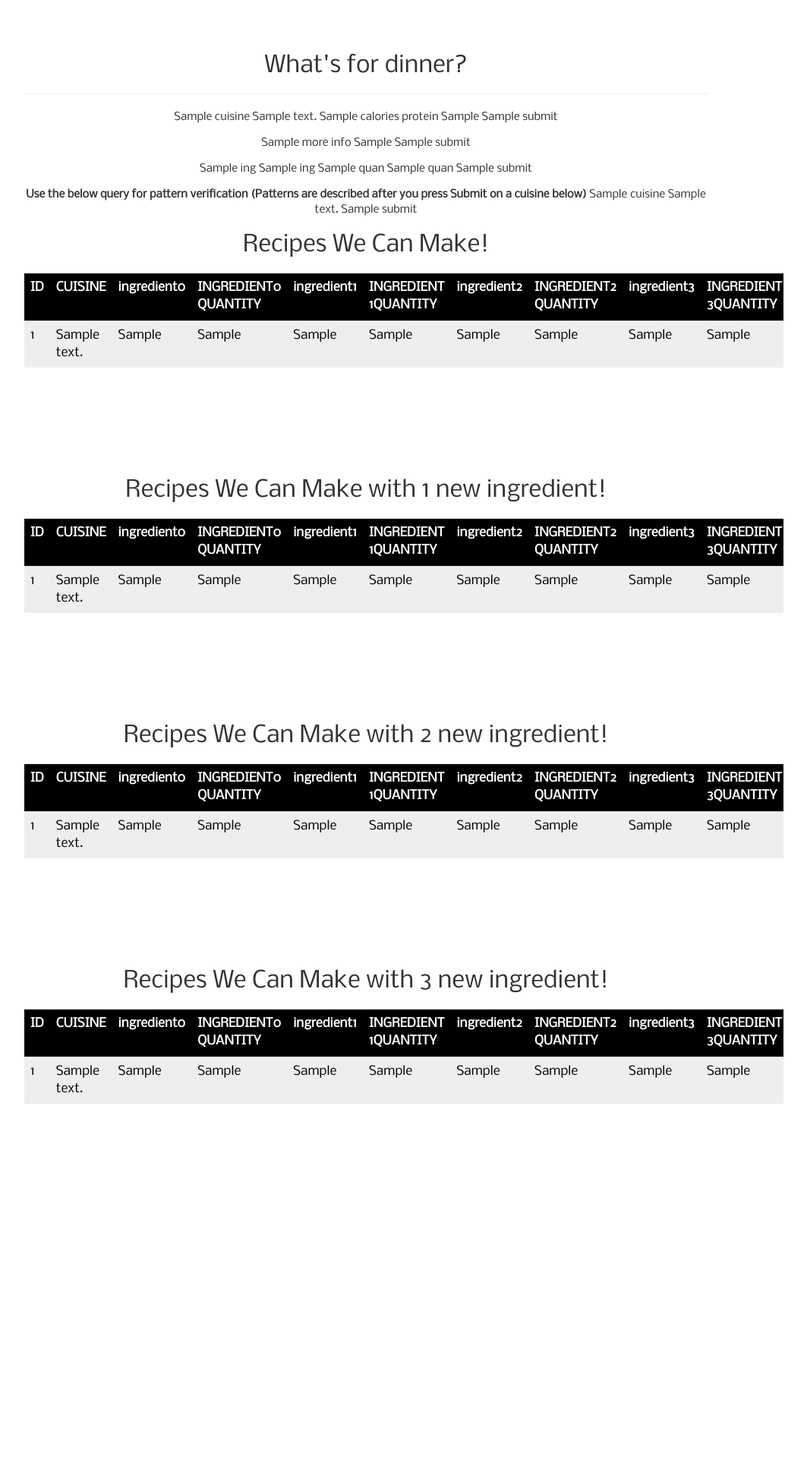
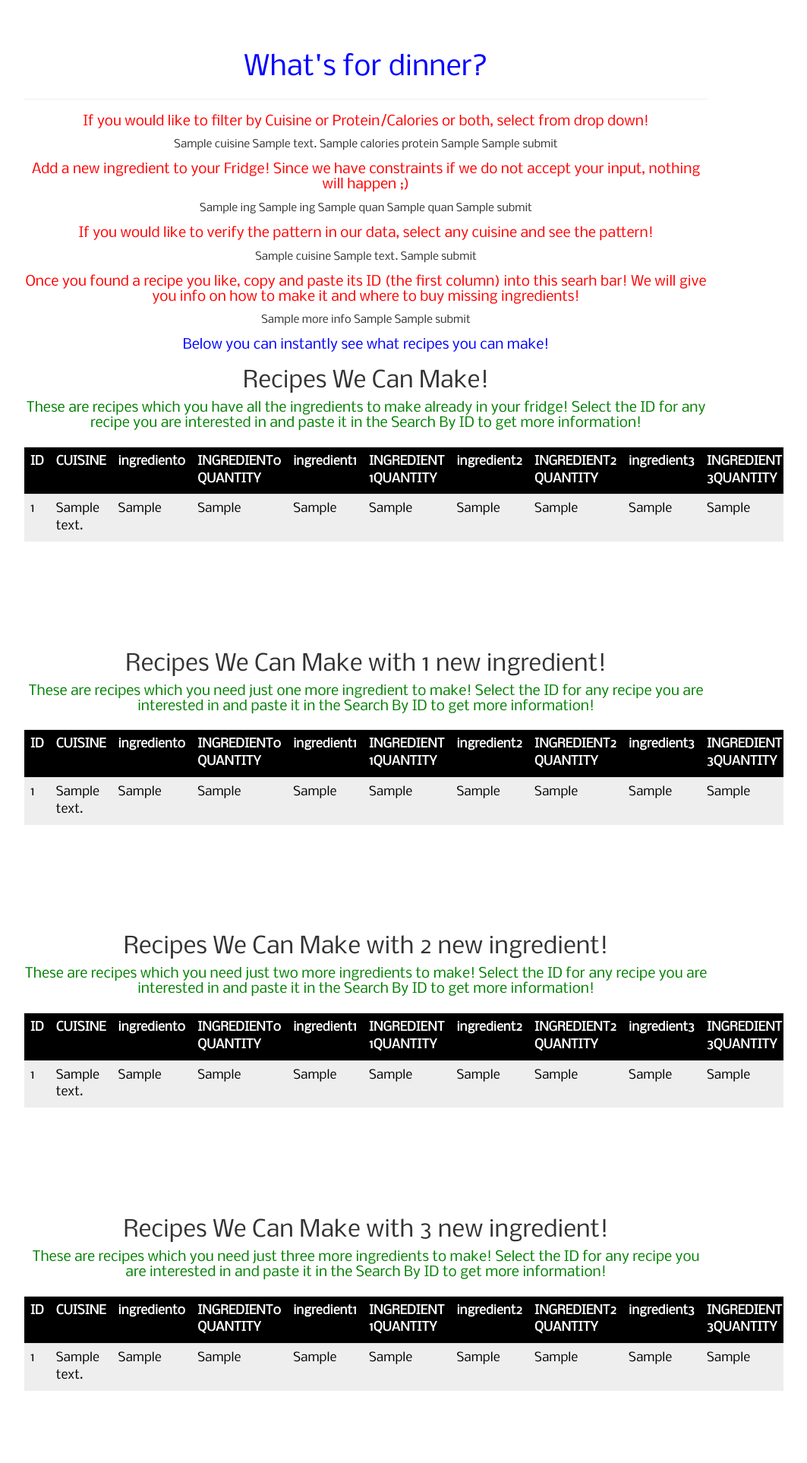
Before and after one commit to krajput96/flask-aws-tutorial, a Flask app: template templates/index.html in a window 1280 px wide. Shown: the top 1926 px of the page at 76% size, without its empty margins (18-1081 px from the left). Before the commit the page ends 1453 px from the top, so only its background shows below. Run offline with Flask 2, Linux system fonts and the light colour scheme; the template is opened without the code that fills it: most values are stand-ins (such as "Sample title", 1, 10 or a date in 2020); some libraries are stand-ins or nearby versions; some web fonts are replaced.

Commit message:
UI Fixing Functionality

```diff
--- a/application.py
+++ b/application.py
@@ -22,7 +22,7 @@ application.debug=True
 # change this to your own value
 application.secret_key = 'cC1YCIWOj9GgWspgNEo2'
 
-
+db.init_app(application)
 
 
 class Recipes(db.Model):
--- a/templates/both.html
+++ b/templates/both.html
@@ -75,6 +75,7 @@ table#t01 th {
 
 
 <form action = "/index" method = "POST" name = "complex_selection">
+  <h4 style="color:red;"> Once you found a recipe you like, copy and paste its ID (the first column) into this search bar! We will give you info on how to make it and where to buy missing ingredients! </h4>
 
   {{form4.hidden_tag()}}
   <p>
--- a/templates/index.html
+++ b/templates/index.html
@@ -7,7 +7,7 @@
 <div class="col-md-4 col-md-offset-0" id = topBar>
 
       <div align="center">
-        <h2>What's for dinner?</h2>
+        <h1 style="color:blue">What's for dinner?</h1>
       </div>
 
 <hr>
@@ -16,12 +16,13 @@
 
 
 <style>
-h1, h2, h3, h4, h5, h6 {
-    font-family: 'Nobile', Arial;
-}
+
 p, div {
     font-family: 'Nobile', Helvetica, Arial, sans-serif;
 }
+
+h4  {color: red;}
+
 #topBar {
   text-align: center;
 
@@ -72,6 +73,7 @@ table#t01 th {
 
 <form action = "/index" method = "POST" name = "complex_selection">
 <div class="dropdown">
+  <h4 style="color:red;"> If you would like to filter by Cuisine or Protein/Calories or both, select from drop down! </h4>
   {{form3.hidden_tag()}}
   <p>
     {{form3.cuisine.label}}
@@ -86,19 +88,10 @@ table#t01 th {
 </form>
 
 
-<form action = "/index" method = "POST" name = "getInfo">
-
-  {{form4.hidden_tag()}}
-  <p>
-    {{form4.moreInfo.label}}
-    {{form4.moreInfo}}
-    {{form4.submit()}}
-  </p>
-
-</form>
 
 
 <form action = "/index" method = "POST" name = "addRecipe">
+  <h4 style="color:red;"> Add a new ingredient to your Fridge! Since we have constraints if we do not accept your input, nothing will happen ;)  </h4>
 
     {{form6.hidden_tag()}}
     <p>
@@ -110,14 +103,26 @@ table#t01 th {
 </form>
 
 <form action = "/index" method = "POST" name = "patternVerf">
-
+<h4 style="color:red;"> If you would like to verify the pattern in our data, select any cuisine and see the pattern! </h4>
   {{form5.hidden_tag()}}
   <p>
-    <b> Use the below query for pattern verification (Patterns are described after you press Submit on a cuisine below) </b>
     {{form5.cuisine.label}}
     {{form5.cuisine}}
     {{form5.submit()}}
   </p>
+</form>
+
+
+
+<form action = "/index" method = "POST" name = "getInfo">
+<h4 style="color:red;"> Once you found a recipe you like, copy and paste its ID (the first column) into this searh bar! We will give you info on how to make it and where to buy missing ingredients! </h4>
+  {{form4.hidden_tag()}}
+  <p>
+    {{form4.moreInfo.label}}
+    {{form4.moreInfo}}
+    {{form4.submit()}}
+  </p>
+
 </form>
 
 <link rel="stylesheet" href="https://fonts.googleapis.com/css?family=Roboto:300,400,500,700|Material+Icons">
@@ -125,8 +130,10 @@ table#t01 th {
 
 <body>
 <script>$(document).ready(function() { $('body').bootstrapMaterialDesign(); });</script>
+<h4 style="color:blue;"> Below you can instantly see what recipes you can make!</h4>
+  <h2>Recipes We Can Make!</h2>
+  <h4 style="color:green;"> These are recipes which you have all the ingredients to make already in your fridge! Select the ID for any recipe you are interested in and paste it in the Search By ID to get more information! </h4>
 
-  <h2>Recipes We Can Make!</h2>
   <div id = "table-wrapper">
     <div id = "table-scroll">
     <table class = "table table-hover table.fixed" id = "t01">
@@ -193,6 +200,8 @@ table#t01 th {
 
 <body>
   <h2>Recipes We Can Make with 1 new ingredient!</h2>
+  <h4 style="color:green;"> These are recipes which you need just one more ingredient to make! Select the ID for any recipe you are interested in and paste it in the Search By ID to get more information!</h4>
+
   <div id = "table-wrapper">
     <div id = "table-scroll">
       <table class = "table table-hover" id = "t01">
@@ -259,6 +268,8 @@ table#t01 th {
 
 <body>
   <h2>Recipes We Can Make with 2 new ingredient!</h2>
+  <h4 style="color:green;"> These are recipes which you need just two more ingredients to make! Select the ID for any recipe you are interested in and paste it in the Search By ID to get more information!</h4>
+
   <div id = "table-wrapper">
     <div id = "table-scroll">
       <table class = "table table-hover" table.fixed id = "t01">
@@ -325,6 +336,8 @@ table#t01 th {
 
 <body>
   <h2>Recipes We Can Make with 3 new ingredient!</h2>
+  <h4 style="color:green;"> These are recipes which you need just three more ingredients to make! Select the ID for any recipe you are interested in and paste it in the Search By ID to get more information!</h4>
+
   <div id = "table-wrapper">
     <div id = "table-scroll">
       <table class = "table table-hover" id = "t01">
```
